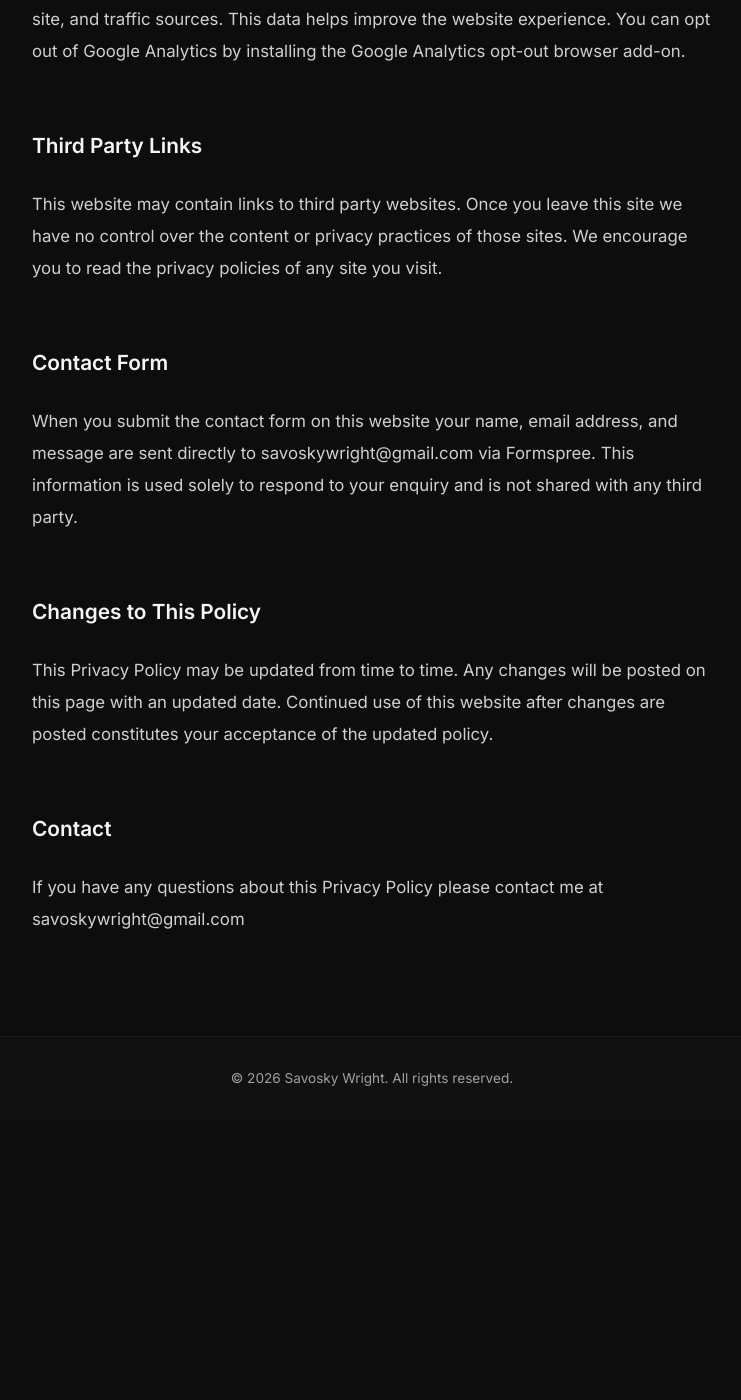
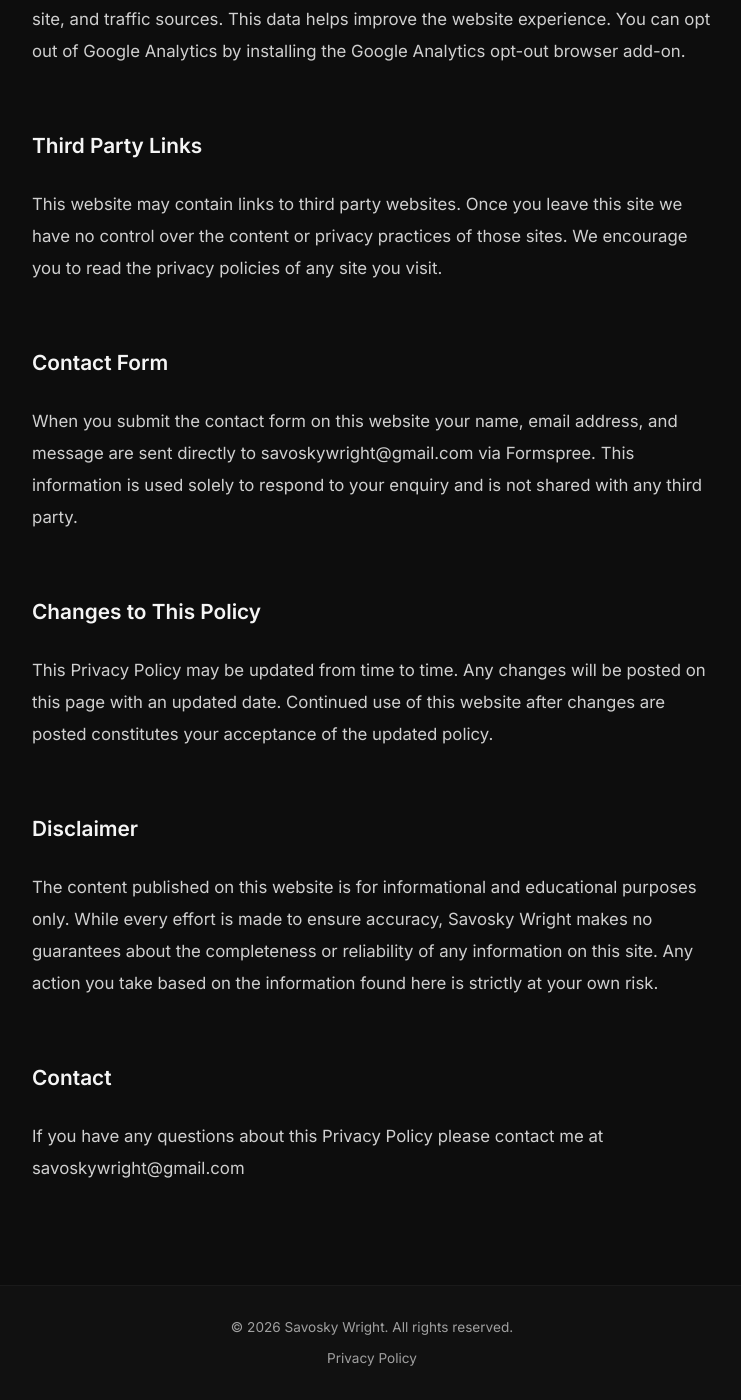
Before and after one commit to Savosky1/savosky-wright-portfolio, a Jekyll site: the page built from privacy-policy.html, in a window 1280 px wide and 1400 px high, scrolled down 1402 px. Shown: the whole window, without its empty margins (268-1009 px from the left). Built offline with Jekyll 4.4.1, drawn with Linux system fonts in a browser that asks for light colours; a script that is not in the unit is left out; before the commit the page ends 2522 px from its top, so only the background shows below that.

Commit message:
Add privacy policy footer link and disclaimer

```diff
--- a/CSS/style.css
+++ b/CSS/style.css
@@ -1660,3 +1660,18 @@ ul {
   object-fit: cover;
   border-radius: 12px;
 }
+
+.footer-links {
+  margin-top: 8px;
+}
+
+.footer-links a {
+  color: #A0A0A0;
+  font-size: 0.85rem;
+  text-decoration: none;
+  transition: color 0.3s ease;
+}
+
+.footer-links a:hover {
+  color: #4F8EF7;
+}
--- a/_layouts/default.html
+++ b/_layouts/default.html
@@ -59,7 +59,10 @@
 
   <footer class="footer">
     <p>© 2026 Savosky Wright. All rights reserved.</p>
-  </footer>
+    <p class="footer-links">
+      <a href="/privacy-policy.html">Privacy Policy</a>
+    </p>
+ </footer>
 
 </body>
 </html>
--- a/privacy-policy.html
+++ b/privacy-policy.html
@@ -36,6 +36,9 @@ title: Privacy Policy
     <h2>Changes to This Policy</h2>
     <p>This Privacy Policy may be updated from time to time. Any changes will be posted on this page with an updated date. Continued use of this website after changes are posted constitutes your acceptance of the updated policy.</p>
 
+    <h2>Disclaimer</h2>
+    <p>The content published on this website is for informational and educational purposes only. While every effort is made to ensure accuracy, Savosky Wright makes no guarantees about the completeness or reliability of any information on this site. Any action you take based on the information found here is strictly at your own risk.</p>
+
     <h2>Contact</h2>
     <p>If you have any questions about this Privacy Policy please contact me at savoskywright@gmail.com</p>
 
```
